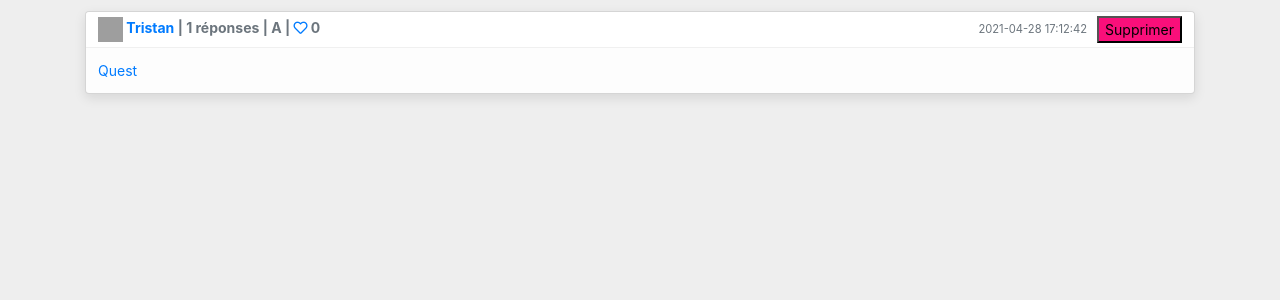
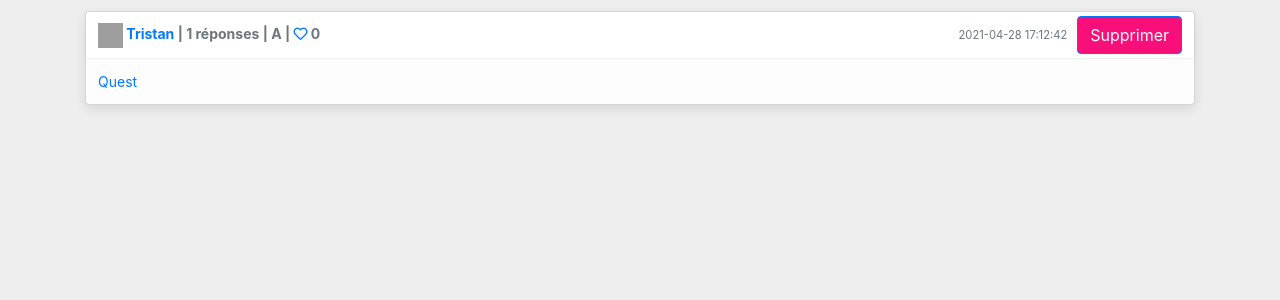
Before and after one commit to Nirdeo/LiveQuestion, a PHP site: page /admin.php in a window 1280 px wide. Shown: the part 56-356 px from the top of the page. Run offline with PHP 8.4, Linux system fonts and the light colour scheme; a user stored in the database is signed in; data comes from the database, SQL or seed files in the repository; data that the repository does not hold is empty; grey boxes are pictures that could not be loaded.

Commit message:
Admin Page Modif

```diff
--- a/admin.php
+++ b/admin.php
@@ -88,7 +88,7 @@
                  "<div class='toast-header'>",
                  "<strong class='mr-auto'><img class='avatar' src='" . getAvatar($result[3]) . "'> <a href='profil.php?pseudo_id=$result[3]'>" . getAuteur($result[3]) . "</a> | $responseNumber[0] réponses | " . getCateg($result[2]) . " | <a href='like.php?question_id=$result[0]'><i class='$likeIcon'></i></a> $likesNumber</strong>
                  <small>$result[4]</small>",
-                 "<a href='delete.php?question_id=$result[0]'><button type='button'>Supprimer</button></a>",
+                 "<a href='delete.php?question_id=$result[0]'><button class='btn btn-primary' type='button'>Supprimer</button></a>",
                  "</div>",
                  "<div class='toast-body'>",
                  "<a href='question.php?question_id=$result[0]'>$result[1]</a>",
--- a/styles/admin.css
+++ b/styles/admin.css
@@ -34,3 +34,8 @@ button[type=button]{
   background-color: #f90f7a;
   margin-left: 10px;
 }
+
+.btn-primary {
+  background-color: #f90f7a !important;
+  color: #fff !important;
+}
```
